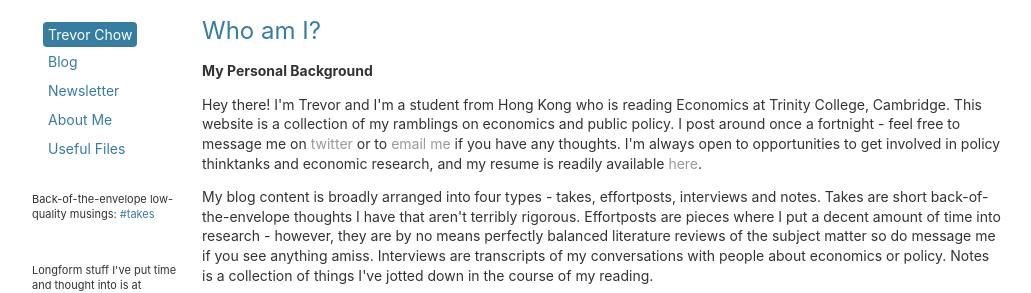
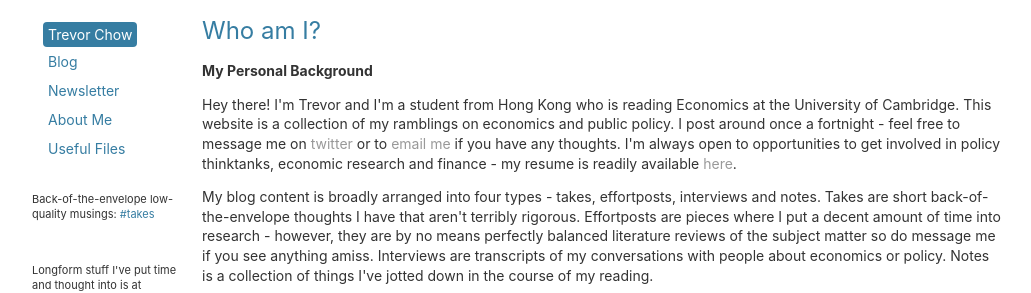
Before and after one commit to tmychow/tmychow.github.io, a Jekyll site: the page built from about/index.html, in a window 1280 px wide. Shown: the top 293 px of the page, without its empty margins (28-1059 px from the left). Built offline with Jekyll 4.4.1, drawn with Linux system fonts in a browser that asks for light colours.

Commit message:
Update index.html

```diff
--- a/about/index.html
+++ b/about/index.html
@@ -5,7 +5,7 @@
 <div class="blurb">
 	<h1>Who am I?</h1>
 	<p><strong>My Personal Background</strong></p>
-	<p>Hey there! I'm Trevor and I'm a student from Hong Kong who is reading Economics at Trinity College, Cambridge. This website is a collection of my ramblings on economics and public policy. I post around once a fortnight - feel free to message me on <a href="https://twitter.com/tmychow">twitter</a> or to <a href="mailto:tmychow@gmail.com?subject=Mostly Economic Musings">email me</a> if you have any thoughts. I'm always open to opportunities to get involved in policy thinktanks and economic research, and my resume is readily available <a href="/assets/Resume.pdf">here</a>.</p>
+	<p>Hey there! I'm Trevor and I'm a student from Hong Kong who is reading Economics at the University of Cambridge. This website is a collection of my ramblings on economics and public policy. I post around once a fortnight - feel free to message me on <a href="https://twitter.com/tmychow">twitter</a> or to <a href="mailto:tmychow@gmail.com?subject=Mostly Economic Musings">email me</a> if you have any thoughts. I'm always open to opportunities to get involved in policy thinktanks, economic research and finance - my resume is readily available <a href="/assets/Resume.pdf">here</a>.</p>
 	<p> My blog content is broadly arranged into four types - takes, effortposts, interviews and notes. Takes are short back-of-the-envelope thoughts I have that aren't terribly rigorous. Effortposts are pieces where I put a decent amount of time into research - however, they are by no means perfectly balanced literature reviews of the subject matter so do message me if you see anything amiss. Interviews are transcripts of my conversations with people about economics or policy. Notes is a collection of things I've jotted down in the course of my reading. </p>
 	<p> A non-exhaustive blogroll: <a href="https://angrybearblog.com/">Angry Bear</a>, <a href="http://antoniofatas.blogspot.com/">Antonio Fatas</a>, <a href="https://bankunderground.co.uk/">Bank Underground</a>, <a href="https://delong.typepad.com/">Brad DeLong</a>, <a href="https://chrisblattman.com/">Chris Blattman</a>, <a href="http://macromomblog.com/">Claudia Sahm</a>, <a href="https://gregmankiw.blogspot.com/">Greg Mankiw</a>, <a href="https://interfluidity.com/">Interfluidity</a>, <a href="https://libertystreeteconomics.newyorkfed.org/">Liberty Street Economics</a>, <a href="https://macromarketmusings.blogspot.com/">Macro Musings</a>, <a href="https://www.frbatlanta.org/blogs/macroblog/">Macroblog</a>, <a href="https://mainlymacro.blogspot.com/">Mainly Macro</a>, <a href="https://marginalrevolution.com/">Marginal Revolution</a>, <a href="https://www.moneyandbanking.com/">Money and Banking</a>, <a href="https://pseudoerasmus.com/">Pseudoerasmus</a>, <a href="https://blog.supplysideliberal.com/">Supply-Side Liberal</a>, <a href="https://johnhcochrane.blogspot.com/">The Grumpy Economist</a>, <a href="https://www.themoneyillusion.com/">The Money Illusion</a>, <a href="https://voxeu.org/">VoxEU</a>, <a href="https://worthwhile.typepad.com/">Worthwhile Canadian Initiative</a>. </p>
 </div><!-- /.blurb -->
```
